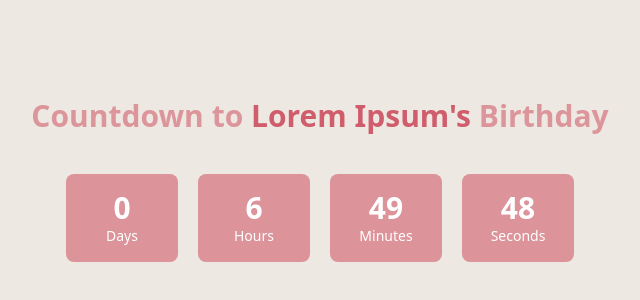
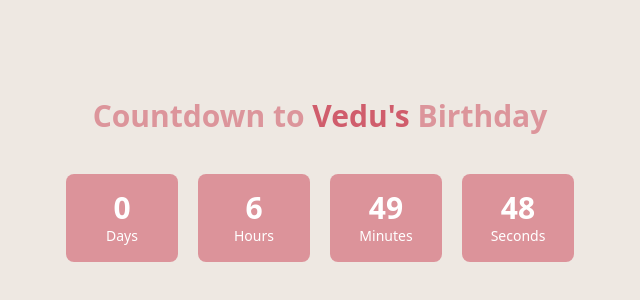
Before and after one commit to TStushar/Happy-Birthday-Dear, a React (Vite) app: page / in a window 1280 px wide. Shown: the part 220-520 px from the top of the page, without its empty margins (320-960 px from the left). Built offline with nearby package versions, Linux system fonts and the light colour scheme; a web font is replaced by a local one.

Commit message:
Update countdown.tsx

```diff
--- a/src/components/countdown.tsx
+++ b/src/components/countdown.tsx
@@ -51,7 +51,7 @@ const Countdown = ({ targetDate, onClick }: CountdownProps) => {
   return (
     <div className="flex flex-col items-center justify-center h-screen bg-header text-white">
       <h2 className="lg:text-3xl 2xl:text-5xl text-3xl font-bold lg:mb-10 mb-5 text-mandy/60 text-center">
-        Countdown to <span className="text-mandy">Lorem Ipsum's</span> Birthday
+        Countdown to <span className="text-mandy">Vedu's</span> Birthday
       </h2>
       <div className="grid lg:grid-cols-4 grid-cols-2 gap-5">
         <div className="flex flex-col items-center">
```
